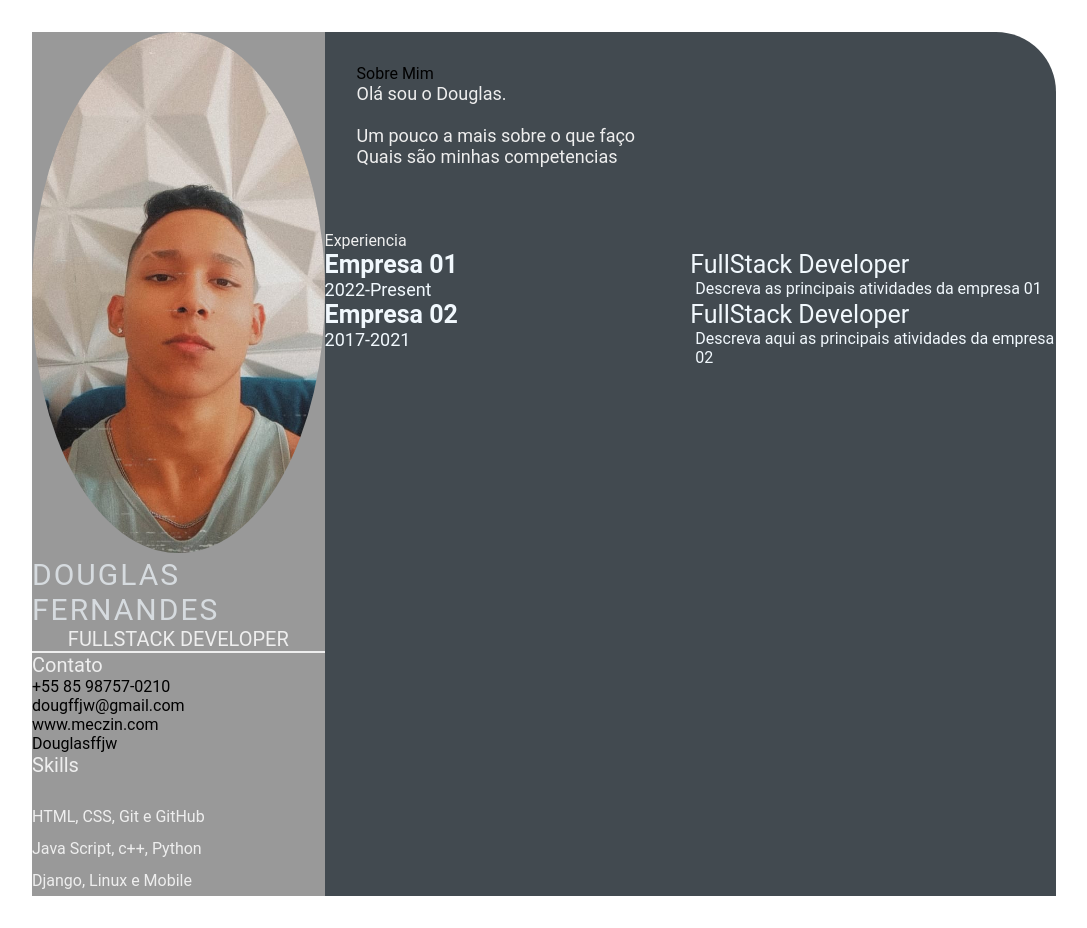
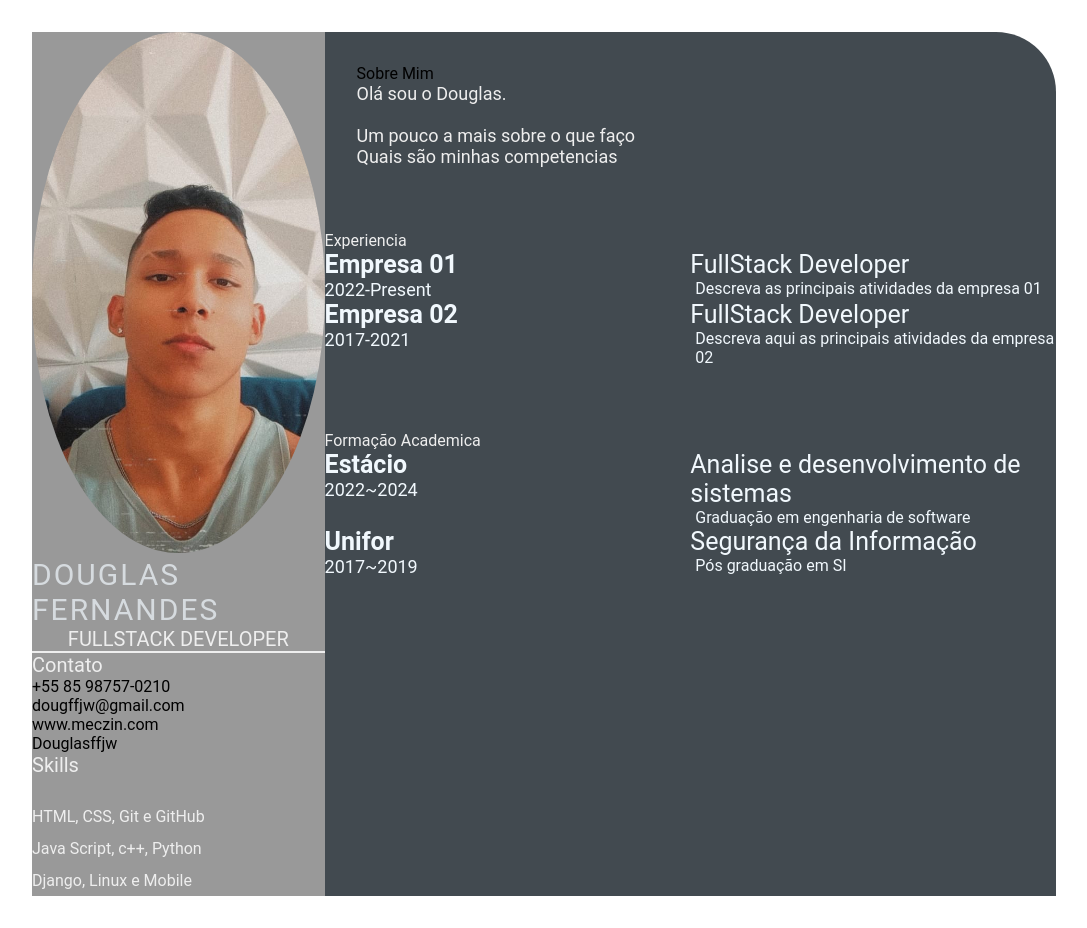
Before and after one commit to Douglasffjw/CurriculoTest, a plain HTML site: page index.html in a window 1280 px wide. Shown: the whole page, without its empty margins (96-1183 px from the left). Drawn offline with Linux system fonts and the light colour scheme.

Commit message:
aula4ta (#2)

```diff
--- a/index.html
+++ b/index.html
@@ -1,5 +1,6 @@
 <!DOCTYPE html>
 <html lang="en">
+
 <head>
     <meta charset="UTF-8">
     <meta http-equiv="X-UA-Compatible" content="IE=edge">
@@ -32,9 +33,15 @@
                 <div class="skills">
                     <p class="left-title">Skills</p>
                     <ul>
-                    <li><p>HTML, CSS, Git e GitHub</p></li>
-                    <li><p>Java Script, c++, Python</p></li>
-                    <li><p>Django, Linux e Mobile</p></li>
+                        <li>
+                            <p>HTML, CSS, Git e GitHub</p>
+                        </li>
+                        <li>
+                            <p>Java Script, c++, Python</p>
+                        </li>
+                        <li>
+                            <p>Django, Linux e Mobile</p>
+                        </li>
                     </ul>
                 </div>
             </section>
@@ -77,8 +84,34 @@
                     </div>
                 </div>
             </section>
+            <section class="education gap">
+                <div class="right-title">Formação Academica</div>
+                <div class="education-contents">
+                <div class="education-left">
+                    <p class="education-school-name">Estácio</p>
+                    <p class="educationp-time-period">2022~2024</p>
+                </div>
+                <div class="education-right">
+                    <p class="education-subject">Analise e desenvolvimento de sistemas</p>
+                    <p class="education-desc">
+                        Graduação em engenharia de software
+                    </p>
+                </div>
+                <div class="education-left">
+                    <p class="education-school-name">Unifor</p>
+                    <p class="educationp-time-period">2017~2019</p>
+                </div>
+                <div class="education-right">
+                    <p class="education-subject">Segurança da Informação</p>
+                    <p class="education-desc">
+                        Pós graduação em SI
+                    </p>
+
+                </div>
+            </section>
         </section>
 
     </main>
 </body>
+
 </html>
```
Lines whose indentation alone changed are shown as unchanged.
